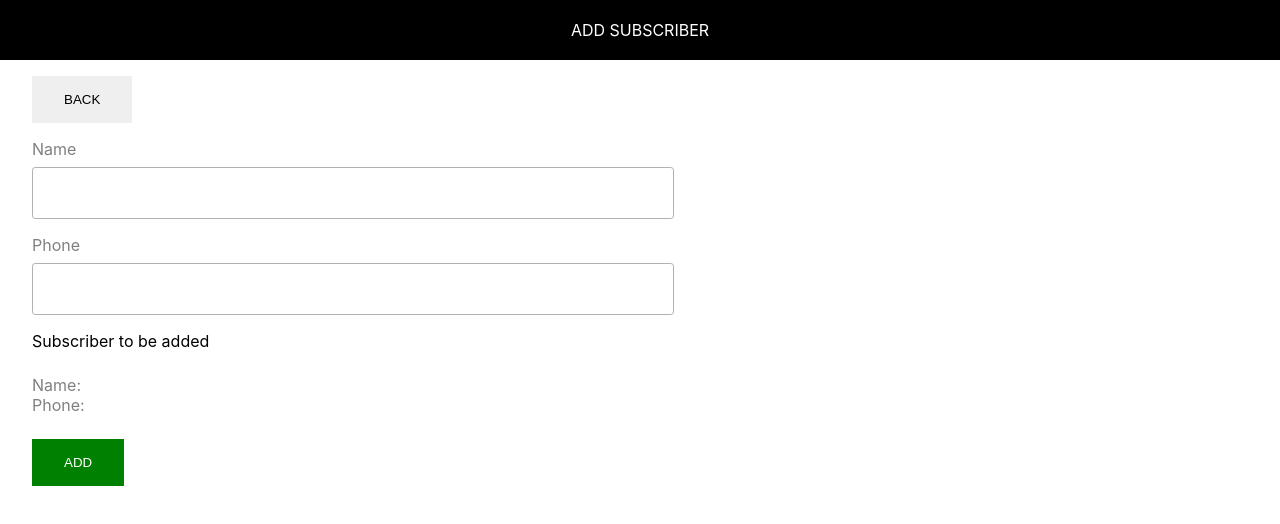
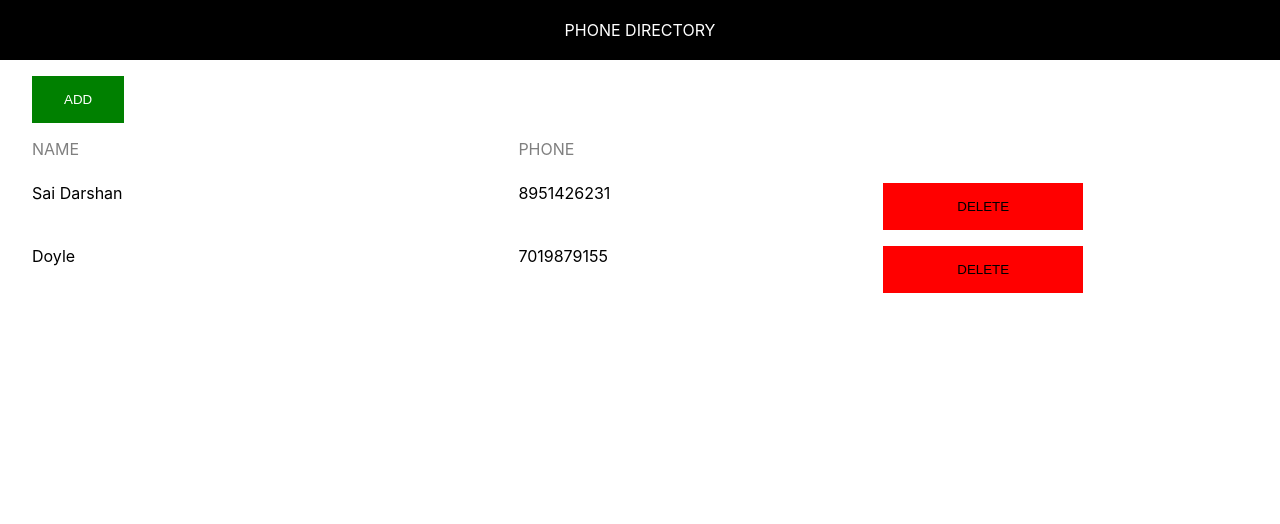
Before and after one commit to EaGLE-25/phone-directory, a React (Create React App) app: page / in a window 1280 px wide. Shown: the top 524 px of the page. Built offline with nearby package versions, Linux system fonts and the light colour scheme.

Commit message:
add subscriberList in the state for App

```diff
--- a/src/App.js
+++ b/src/App.js
@@ -3,8 +3,10 @@ import Header from "./Header";
 import "./App.css"
 
 class App extends Component{
-  render(){
-    let persons = [
+  constructor(){
+    super();
+    this.state={
+      subscribers : [
         {
           id:1,
           name:"Sai Darshan",
@@ -15,8 +17,11 @@ class App extends Component{
           name:"Doyle",
           phone:"7019879155"
         }
-    ];
+      ]
+    }
+  }
 
+  render(){
     function deleteHandler(){
       alert("delete clicked");
     };
@@ -31,10 +36,10 @@ class App extends Component{
           <span className="grid-item phone-span heading">PHONE</span>
         </div>
         {
-          persons.map(person=>{
-            return <div key={person.id} className="grid-container">
-              <span className="grid-item name-span">{person.name}</span>
-              <span className="grid-item phone-span">{person.phone}</span>
+          this.state.subscribers.map(subscriber=>{
+            return <div key={subscriber.id} className="grid-container">
+              <span className="grid-item name-span">{subscriber.name}</span>
+              <span className="grid-item phone-span">{subscriber.phone}</span>
               <button className="btn delete-btn" onClick={deleteHandler}>DELETE</button>
             </div>
           })
--- a/src/index.js
+++ b/src/index.js
@@ -4,11 +4,12 @@ import './index.css';
 import App from './App';
 import reportWebVitals from './reportWebVitals';
 import "./commons/commons.css";
-import AddSubscriber from './AddSubscriber';
+// import AddSubscriber from './AddSubscriber';
 
 ReactDOM.render(
   <React.StrictMode>
-    <AddSubscriber></AddSubscriber>
+    <App></App>
+    {/* <AddSubscriber></AddSubscriber> */}
   </React.StrictMode>,
   document.getElementById('root')
 );
```
Lines whose indentation alone changed are shown as unchanged.
